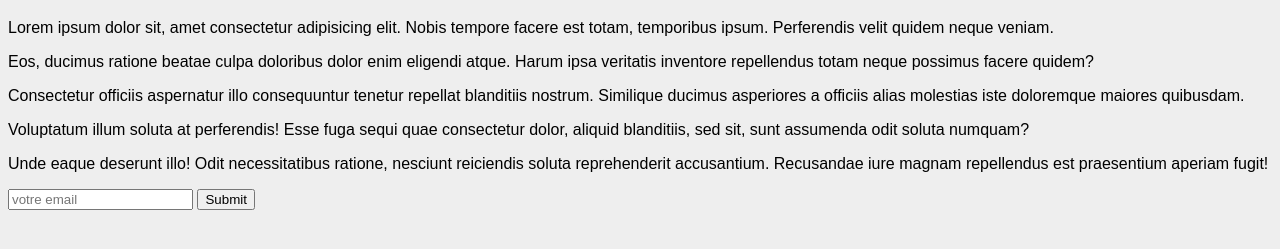
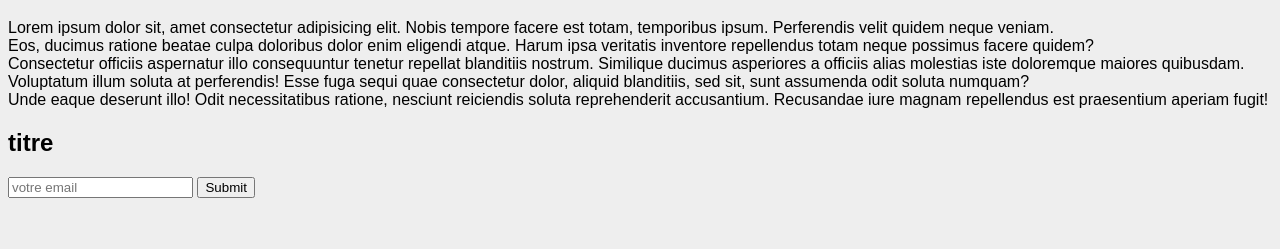
Before and after one commit to martaniew/doranco, a plain HTML site: page index.html in a window 1280 px wide. Shown: the part 193-442 px from the top of the page. Drawn offline with Linux system fonts and the light colour scheme.

Commit message:
changement

```diff
--- a/index.html
+++ b/index.html
@@ -9,6 +9,7 @@
     <title>Document</title>
 </head>
 <body>
+
     <div class="container">
         <header>
             <img src="" alt="">
@@ -27,6 +28,15 @@
             <p>Consectetur officiis aspernatur illo consequuntur tenetur repellat blanditiis nostrum. Similique ducimus asperiores a officiis alias molestias iste doloremque maiores quibusdam.</p>
             <p>Voluptatum illum soluta at perferendis! Esse fuga sequi quae consectetur dolor, aliquid blanditiis, sed sit, sunt assumenda odit soluta numquam?</p>
             <p>Unde eaque deserunt illo! Odit necessitatibus ratione, nesciunt reiciendis soluta reprehenderit accusantium. Recusandae iure magnam repellendus est praesentium aperiam fugit!</p>
+            <h2>titre</h2>
+            <p></p>
+            <p></p>
+            <!-- //Comenter un text
+            Ctrl + Maj + / -->
+             <!-- //Comenter un ligne en court
+            Ctrl + / -->
+            <!-- dupliquer
+            Ctrl + Maj + D -->
         </main>
         <footer>
             <form>
--- a/style.css
+++ b/style.css
@@ -2,3 +2,7 @@
      font-family: sans-serif;
      background-color: #eee;
  }
+
+ p{
+     margin: 0 0;
+ }
```
